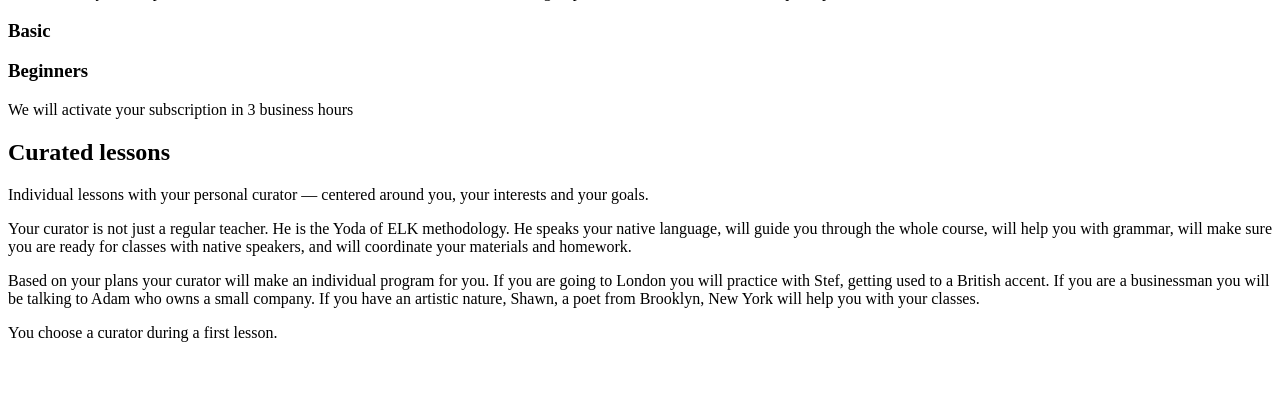
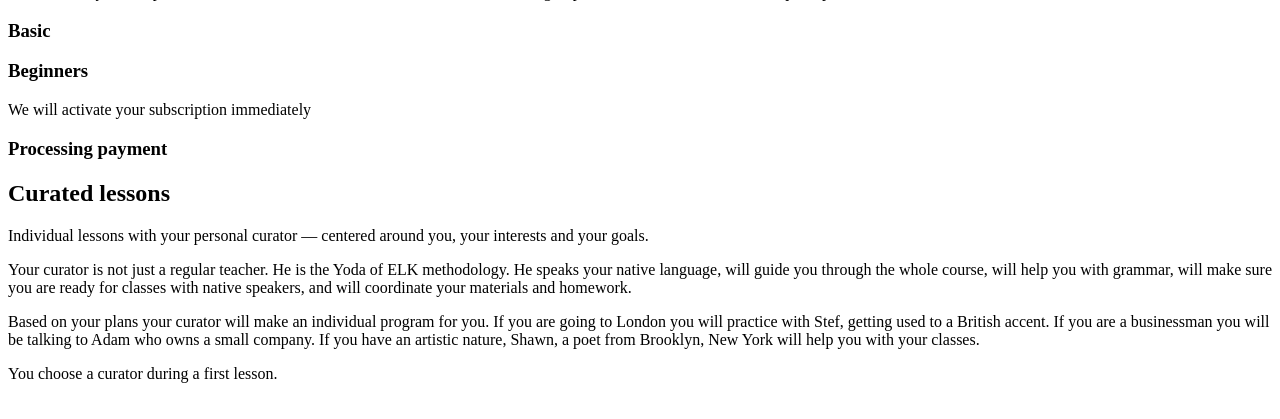
Before and after one commit to die-trying/django-celery, a Django app: template acc/templates/acc/greetings/empty.html in a window 1280 px wide. Shown: the part 72-491 px from the top of the page. Run offline with Django 3.2, Linux system fonts and the light colour scheme; the template is opened without the code that fills it, so the values that code supplies are empty; parts of the project's set-up code (start-up, migrations or seed data) failed here and were passed over.

Commit message:
Pretty processing popup, refs #162

```diff
--- a/acc/templates/acc/greetings/_partial/briefs.html
+++ b/acc/templates/acc/greetings/_partial/briefs.html
@@ -41,6 +41,8 @@
 </section>
 <div class="row">
     <div class="col-md-6 col-md-offset-3 subscription__footnote">
-        <p>We will activate your subscription in 3 business hours</p>
+        <p>We will activate your subscription immediately</p>
     </div>
 </div>
+
+{% stripe_processing_popup %}
--- /dev/null
+++ b/payments/templates/payments/_partial/processing-popup.html
@@ -0,0 +1,14 @@
+<div class="modal payment-processing-popup" role="dialog">
+    <div class="modal-dialog">
+        <div class="modal-content">
+            <div class="modal-header">
+                <h3>Processing payment</h3>
+            </div>
+            <div class="modal-body">
+                <div class="progress">
+                    <div class="progress-bar progress-bar-striped active" aria-valuenow="100" aria-valuemin="0" aria-valuemax="100"></div>
+                </div>
+            </div>
+        </div>
+    </div>
+</div>
--- a/payments/templates/payments/_stripe.html
+++ b/payments/templates/payments/_partial/stripe.html
@@ -1,3 +1,4 @@
+{# For internal use. Please use templatetag, for usage examples see payments/tests/functional/tests_payment_form.py #}
 <button class="btn btn-primary btn-stripe"
     data-email="{{ crm.user.email }}"
     data-amount="{{ amount }}"
--- a/payments/templatetags/stripe.py
+++ b/payments/templatetags/stripe.py
@@ -11,12 +11,18 @@ register = template.Library()
 
 @register.simple_tag(takes_context=True)
 def stripe_form(context, *args, **kwargs):
-    tpl = get_template('payments/_stripe.html')
+    tpl = get_template('payments/_partial/stripe.html')
 
     ctx = _ctx(*args, **kwargs)
     ctx['csrf_token'] = context.get('csrf_token')
 
     return tpl.render(Context(ctx))
+
+
+@register.simple_tag
+def stripe_processing_popup():
+    tpl = get_template('payments/_partial/processing-popup.html')
+    return tpl.render(Context({}))
 
 
 def _ctx(product, cost, crm):
```
Also changed, not shown: payments/assets/stripe.styl (added, +10 -0 lines), payments/tests/functional/tests_payment_form.py (+10 -2 lines), 2 other files.
